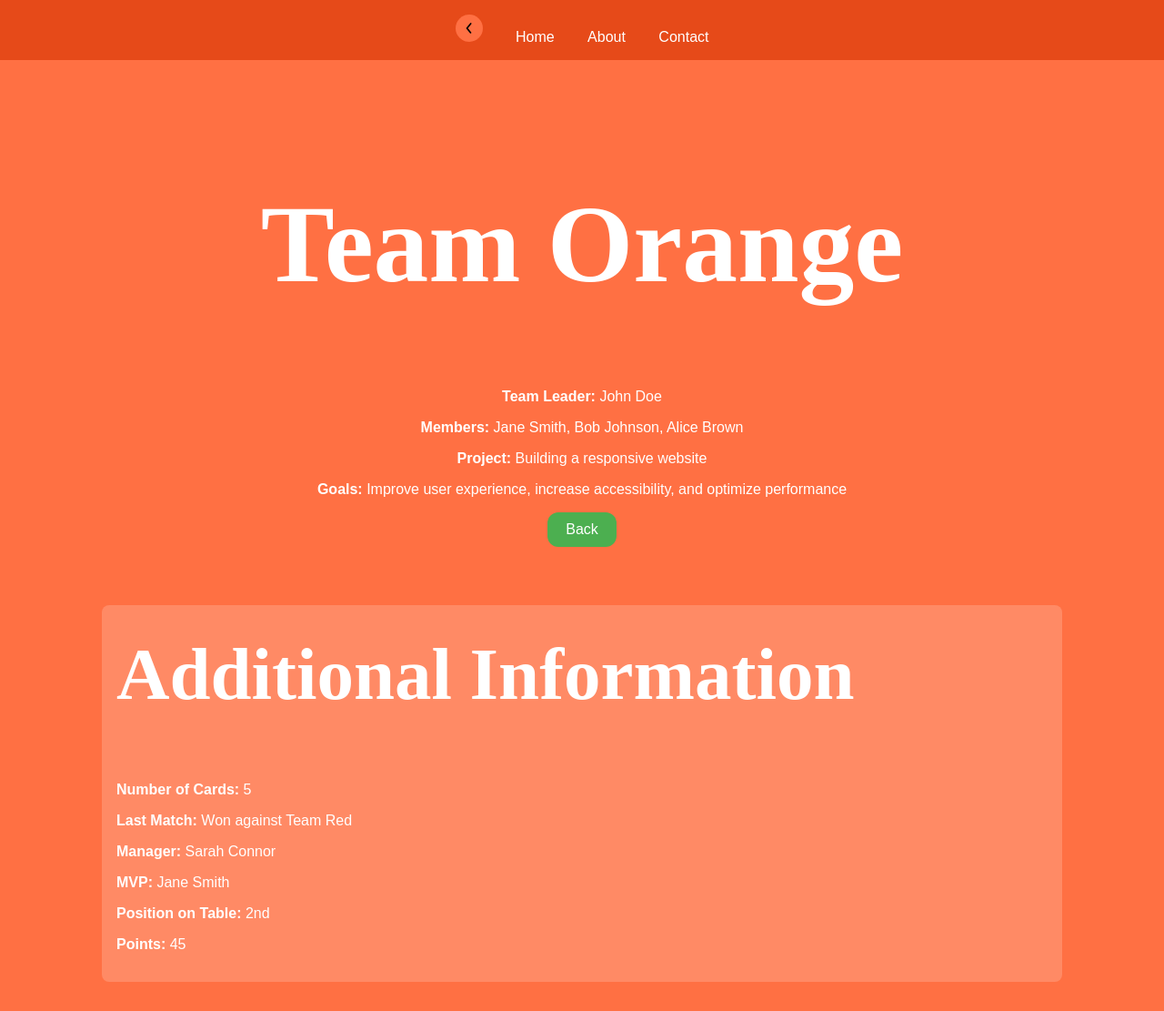
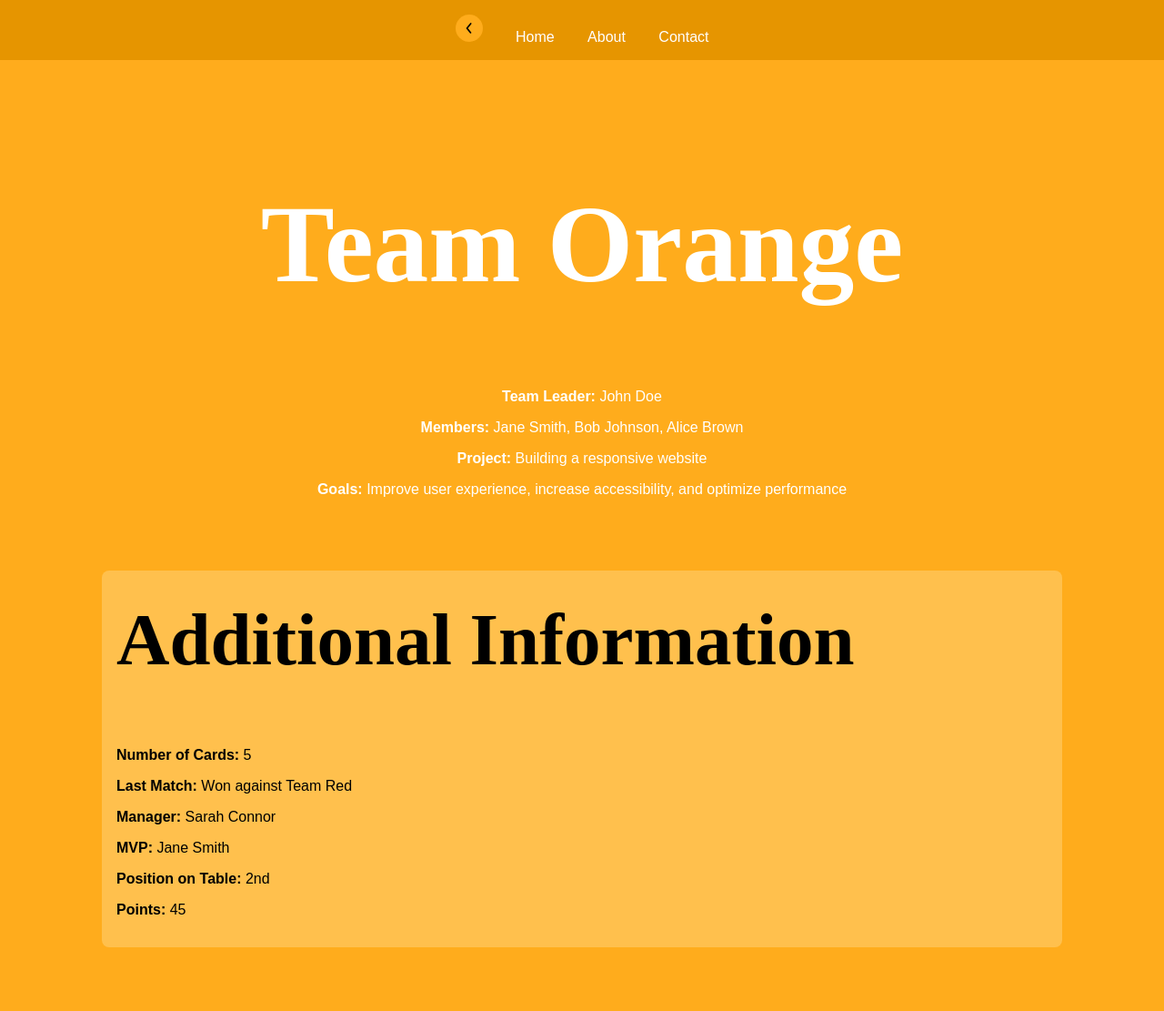
Before and after one commit to CosmicHammy/uhhhhhhhhhhhhhhhhhhhhhhhhhhhhhhhh, a plain HTML site: page teams/orange.html in a window 1280 px wide. Shown: the whole page at 91% size. After the commit the page ends 1073 px from the top, so only its background shows below. Drawn offline with Linux system fonts and the light colour scheme; files that its build step writes are made by us from their sources.

Commit message:
modified:   teams/orange.html

```diff
--- a/teams/orange.html
+++ b/teams/orange.html
@@ -7,14 +7,14 @@
     <link rel="stylesheet" href="style.css">
     <style>
         body {
-            background-color: #FF7043; /* Different shade of orange */
+            background-color: #FFAC1C; /* New shade of orange */
             color: white;
             font-family: Arial, sans-serif;
             margin: 0;
             padding: 0;
         }
         .navbar {
-            background-color: #E64A19;
+            background-color: #E69500; /* Darker shade of #FFAC1C */
             padding: 1em;
             text-align: center;
         }
@@ -24,7 +24,7 @@
             text-decoration: none;
         }
         .navbar img {
-            background-color: #FF7043; /* Match the background color */
+            background-color: #FFAC1C; /* Match the background color */
             border-radius: 50%;
             padding: 5px;
         }
@@ -33,8 +33,8 @@
             text-align: center;
         }
         .additional-info {
-            background-color: #FF8A65; /* Lighter shade of orange */
-            color: white;
+            background-color: #FFC04D; /* Lighter shade of #FFAC1C */
+            color: black;
             margin: 2em auto;
             padding: 1em;
             width: 80%;
@@ -61,7 +61,6 @@
         <p><strong>Members:</strong> Jane Smith, Bob Johnson, Alice Brown</p>
         <p><strong>Project:</strong> Building a responsive website</p>
         <p><strong>Goals:</strong> Improve user experience, increase accessibility, and optimize performance</p>
-        <button onclick="window.history.back()">Back</button>
     </div>
 
     <div class="additional-info">
```
